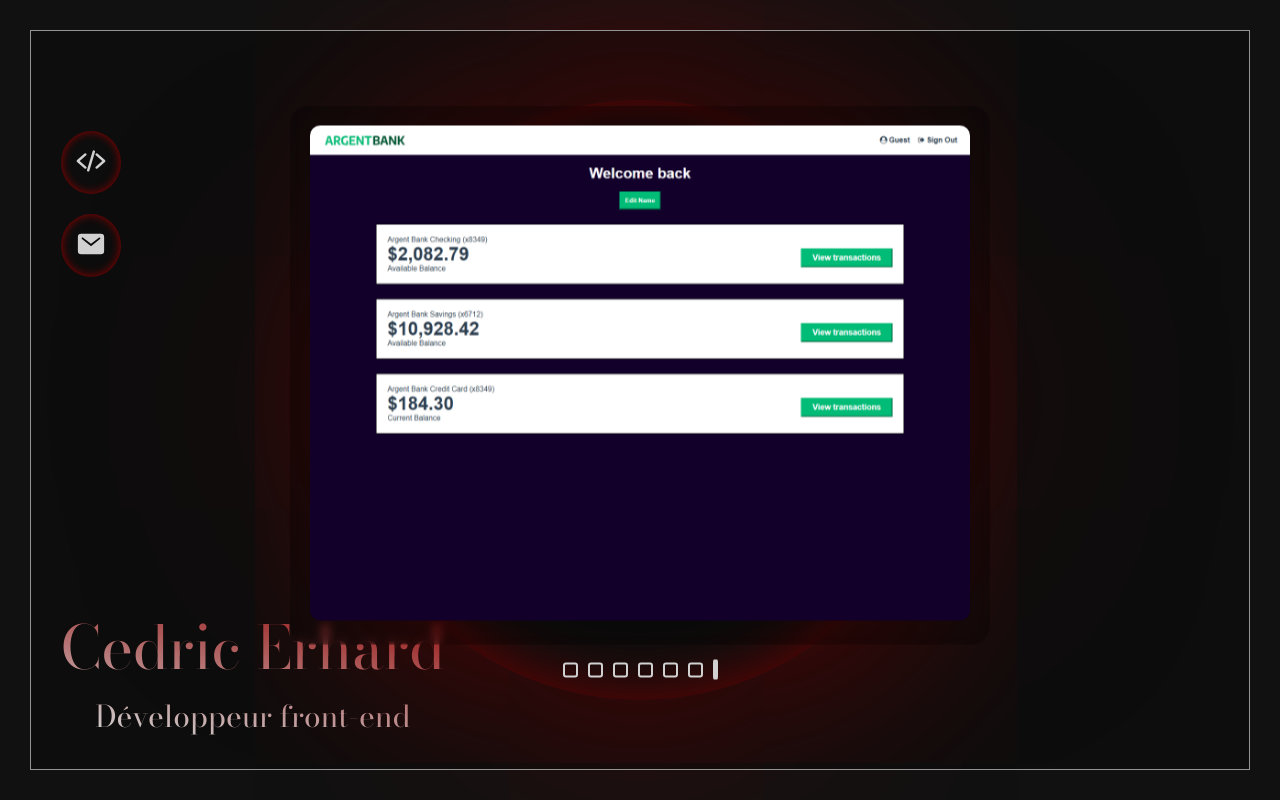
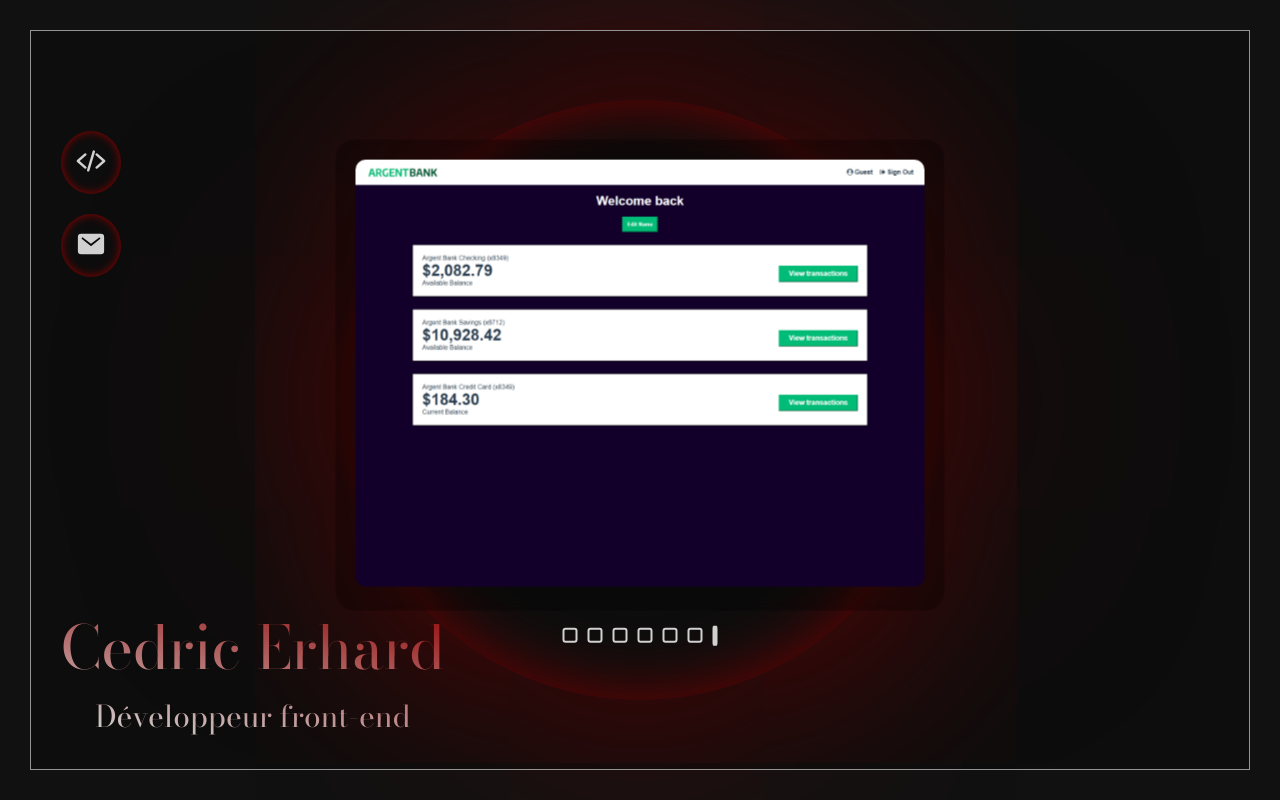
Before and after one commit to C05n/Portfolio, a Next.js app: page / in a window 1280 px wide. Both pictures are taken after a click on the button 91 px from the left and 162 px from the top of the page. Built offline with nearby package versions, Linux system fonts and the light colour scheme.

Commit message:
Change projects card width to fit-content

```diff
--- a/src/components/projects/projects.module.css
+++ b/src/components/projects/projects.module.css
@@ -4,7 +4,7 @@
    left: 50%;
    transform: translateX(-50%) translateY(-50%);
    .projects_card {
-      width: 700px;
+      width: fit-content;
       background-color: var(--background_alt);
       border-radius: 20px;
       padding: 20px;
```
